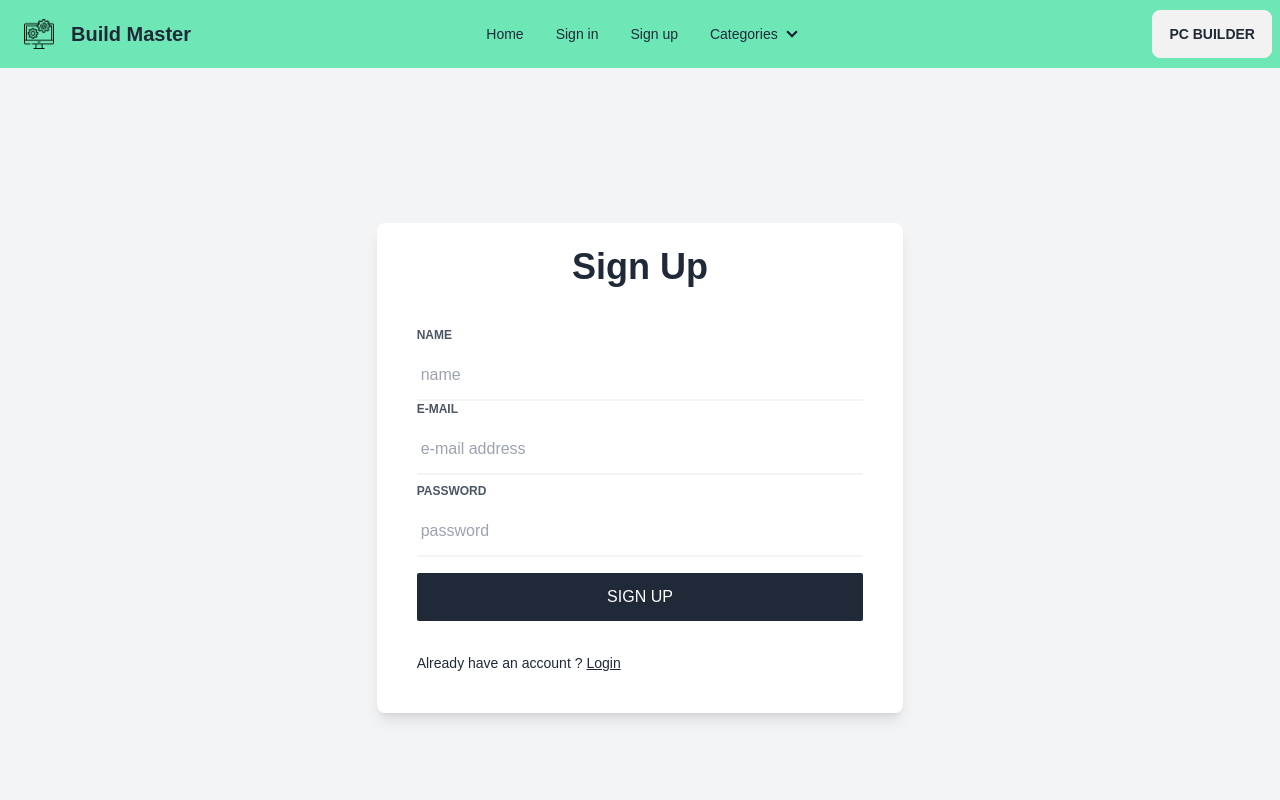
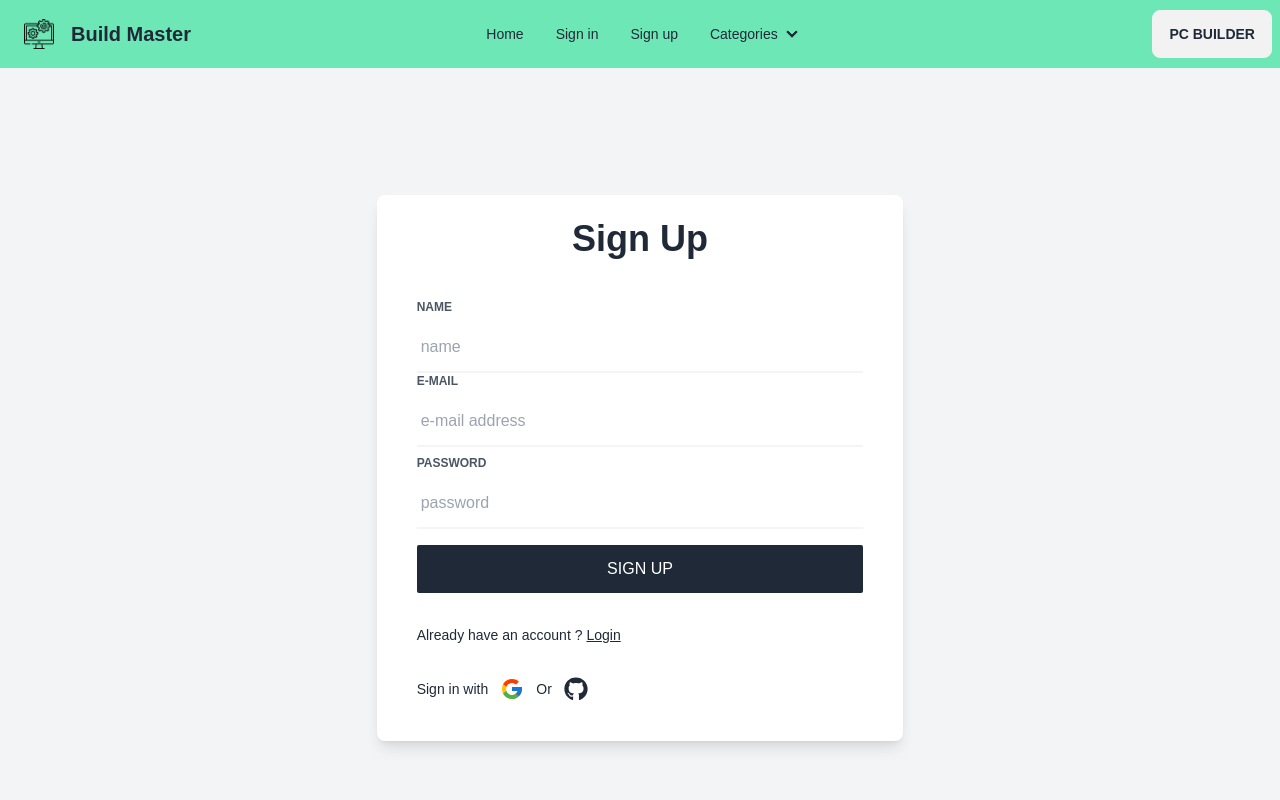
Before and after one commit to Marufhossain112/build-master, a Next.js app: page /auth/signup in a window 1280 px wide. Shown: the top 800 px of the page. Built offline with nearby package versions, Linux system fonts and the light colour scheme; no server answers.

Commit message:
[Done] social login done using nextauth

```diff
--- a/package.json
+++ b/package.json
@@ -20,11 +20,13 @@
     "json-server": "^0.17.3",
     "mongodb": "^5.8.1",
     "next": "13.4.17",
+    "next-auth": "^4.23.1",
     "postcss": "8.4.28",
     "react": "18.2.0",
     "react-dom": "18.2.0",
     "react-firebase-hooks": "^5.1.1",
     "react-hook-form": "^7.45.4",
+    "react-icons": "^4.10.1",
     "react-redux": "^8.1.2",
     "react-toastify": "^9.1.3",
     "redux-persist": "^6.0.0",
--- a/src/components/Navbar.js
+++ b/src/components/Navbar.js
@@ -6,10 +6,14 @@ import { toast } from 'react-toastify';
 import { useDispatch, useSelector } from 'react-redux';
 import { signOutUser } from '@/redux/user/userSlice';
 import { signOut } from 'firebase/auth';
+import { signOut as nextAuthSignOut } from 'next-auth/react';
 import auth from '@/firebase/firebase.auth';
+import { useSession } from 'next-auth/react';
 export default function Navbar() {
     const { user } = useSelector((state) => state.persistedUserReducer);
     // console.log("uuuuuser", user);
+    const { data: loginUser } = useSession();
+    // console.log("data", loginUser);
 
     const dispatch = useDispatch();
     const handleSignOutToast = () => toast('Sign out is successful', { hideProgressBar: true, autoClose: 2000, type: 'success', closeButton: false });
@@ -17,6 +21,7 @@ export default function Navbar() {
         signOut(auth).then(() => {
             handleSignOutToast();
             dispatch(signOutUser());
+            nextAuthSignOut();
         }).catch((error) => {
             // console.log(error);
         });
@@ -31,7 +36,7 @@ export default function Navbar() {
                     <ul tabIndex={0} className="menu menu-sm dropdown-content mt-3 z-[1] p-2 shadow bg-base-100 rounded-box w-52">
                         <Link href="/"><li><a>Home</a></li></Link>
                         {
-                            user !== null ? <li onClick={handleSignOut}><a>Sign out</a></li> :
+                            (user !== null) ? <li onClick={handleSignOut}><a>Sign out</a></li> :
                                 <Link href="/auth/signin">
                                     <li>
                                         <a >Sign in</a></li>
@@ -67,7 +72,7 @@ export default function Navbar() {
                 <ul className="menu menu-horizontal px-1">
                     <Link href="/"><li><a>Home</a></li></Link>
                     {
-                        user !== null ? <li onClick={handleSignOut}><a>Sign out</a></li> :
+                        loginUser?.user?.email || user !== null ? <li onClick={handleSignOut}><a>Sign out</a></li> :
                             <Link href="/auth/signin">
                                 <li>
                                     <a >Sign in</a></li>
--- a/src/pages/_app.js
+++ b/src/pages/_app.js
@@ -3,14 +3,16 @@ import { Provider } from 'react-redux';
 import { store } from '@/redux/store';
 import 'react-toastify/dist/ReactToastify.css';
 import { ToastContainer } from 'react-toastify';
+import { SessionProvider } from "next-auth/react";
 export default function MyApp({ Component, pageProps }) {
   // Use the layout defined at the page level, if available
   const getLayout = Component.getLayout || ((page) => page);
-
   return (
-    <Provider store={store}>
-      {getLayout(<Component {...pageProps} />)}
-      <ToastContainer />
-    </Provider>
+    <SessionProvider session={pageProps.session}>
+      <Provider store={store}>
+        {getLayout(<Component {...pageProps} />)}
+        <ToastContainer />
+      </Provider>
+    </SessionProvider>
   );
 }
--- /dev/null
+++ b/src/pages/api/auth/[...nextauth].js
@@ -0,0 +1,18 @@
+import NextAuth from "next-auth";
+import GitHubProvider from "next-auth/providers/github";
+import GoogleProvider from "next-auth/providers/google";
+export const authOptions = {
+    // Configure one or more authentication providers
+    providers: [
+        GitHubProvider({
+            clientId: process.env.GITHUB_ID,
+            clientSecret: process.env.GITHUB_SECRET
+        }),
+        GoogleProvider({
+            clientId: process.env.GOOGLE_ID,
+            clientSecret: process.env.GOOGLE_SECRET
+        }),
+    ],
+};
+
+export default NextAuth(authOptions);
--- a/src/pages/auth/signin.js
+++ b/src/pages/auth/signin.js
@@ -9,6 +9,10 @@ import { useDispatch } from "react-redux";
 import { setUser } from "@/redux/user/userSlice";
 import { toast } from "react-toastify";
 import { useRouter } from "next/router";
+import { FcGoogle } from 'react-icons/fc';
+import { FaGithub } from 'react-icons/fa';
+import { signIn } from "next-auth/react";
+
 export default function signin() {
     const [isError, setIsError] = useState("");
     const dispatch = useDispatch();
@@ -94,6 +98,20 @@ export default function signin() {
                                 Register
                             </Link>
                         </div>
+                        <div class="sm:flex sm:flex-wrap mt-8 sm:mb-4 text-sm text-center">
+                            <div className="flex items-center gap-3">
+                                <span>
+                                    Sign in with
+                                </span>
+                                <button className="text-2xl">
+                                    <FcGoogle onClick={() => signIn("google")}></FcGoogle>
+                                </button>
+                                <span>Or</span>
+                                <button className="text-2xl">
+                                    <FaGithub onClick={() => signIn("github")}></FaGithub>
+                                </button>
+                            </div>
+                        </div>
                     </form>
                 </div>
             </div>
--- a/src/pages/auth/signup.js
+++ b/src/pages/auth/signup.js
@@ -1,5 +1,7 @@
 /* eslint-disable react-hooks/rules-of-hooks */
-
+import { FcGoogle } from 'react-icons/fc';
+import { FaGithub } from 'react-icons/fa';
+import { signIn } from "next-auth/react";
 import React, { useState } from 'react';
 import RootLayout from '@/Layouts/RootLayout';
 import { useForm } from "react-hook-form";
@@ -114,6 +116,20 @@ export default function signup() {
                                 Login
                             </Link>
                         </div>
+                        <div class="sm:flex sm:flex-wrap mt-8 sm:mb-4 text-sm text-center">
+                            <div className="flex items-center gap-3">
+                                <span>
+                                    Sign in with
+                                </span>
+                                <button className="text-2xl">
+                                    <FcGoogle onClick={() => signIn("google")}></FcGoogle>
+                                </button>
+                                <span>Or</span>
+                                <button className="text-2xl">
+                                    <FaGithub onClick={() => signIn("github")}></FaGithub>
+                                </button>
+                            </div>
+                        </div>
                     </form>
                 </div>
             </div>
```
Also changed, not shown: 2 other files (tests, documents, lock files or other folders).
